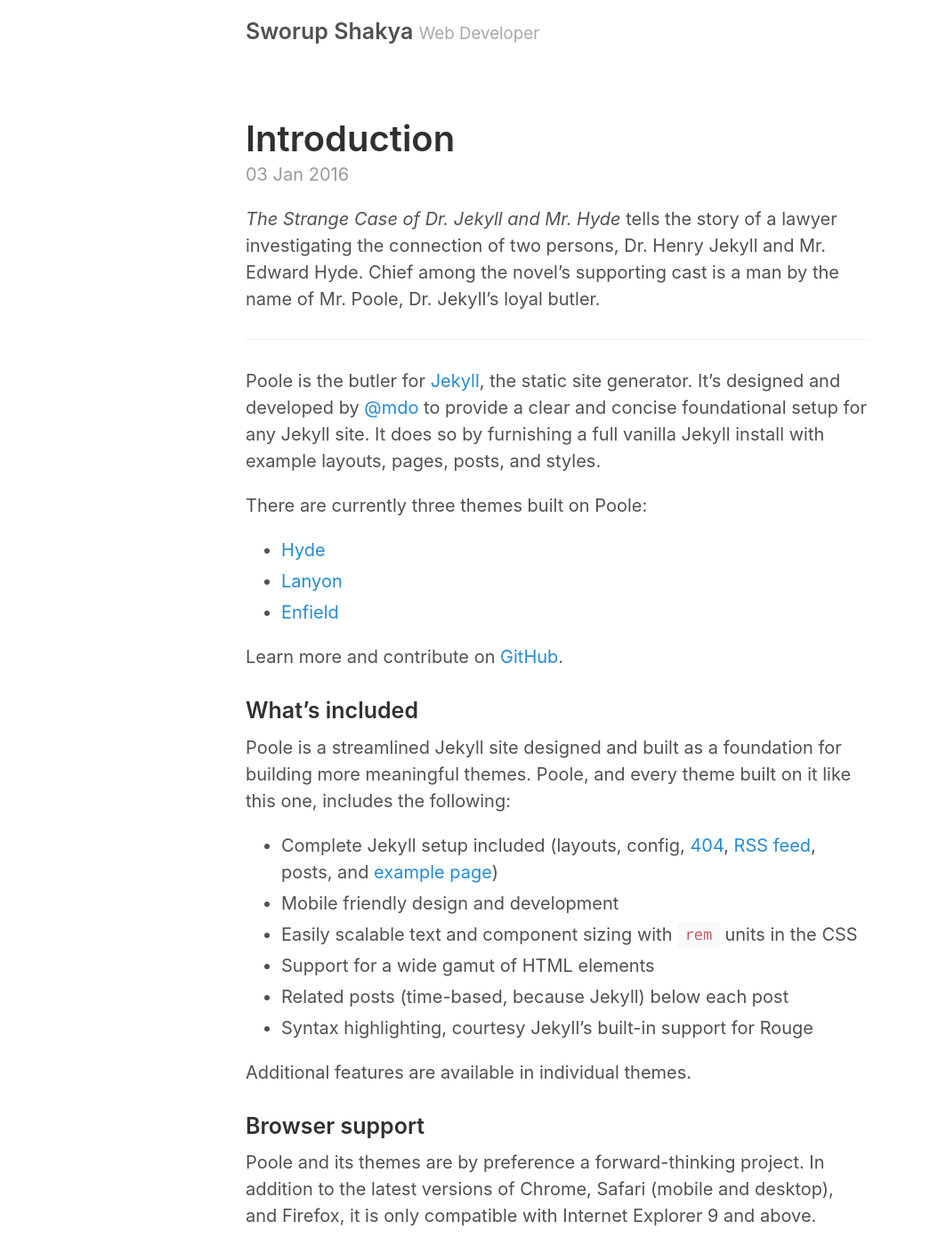
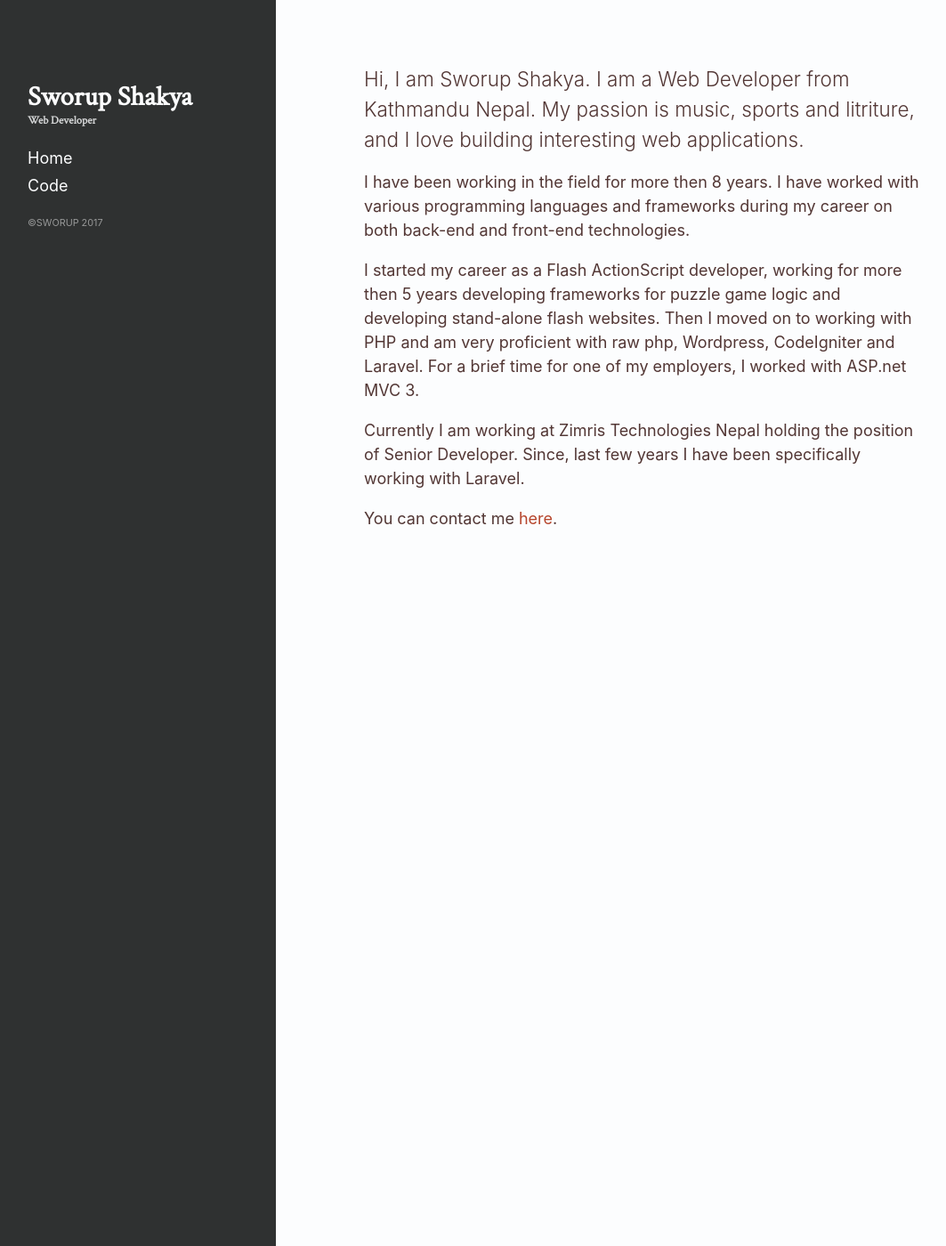
Before and after one commit to sworup/sworup.github.io, a Jekyll site: the page built from index.html, in a window 1280 px wide and 1400 px high. Shown: the whole window at 89% size, without its empty margins (14-1077 px from the left). Built offline with Jekyll 4.4.1, drawn with Linux system fonts in a browser that asks for light colours; the list of posts is cut into pages by our own code; some of the changed text lies outside the part shown.

Commit message:
Add Hyde theme

```diff
--- /dev/null
+++ b/_includes/sidebar.html
@@ -0,0 +1,35 @@
+<div class="sidebar">
+  <div class="container sidebar-sticky">
+    <div class="sidebar-about">
+      <h1>
+        <a href="{{ site.baseurl }}">
+          {{ site.title }}
+        </a>
+        <small>{{ site.tagline }}</small>
+      </h1>
+      <p class="lead">{{ site.description }}</p>
+    </div>
+
+    <nav class="sidebar-nav">
+      <a class="sidebar-nav-item{% if page.url == site.baseurl %} active{% endif %}" href="{{ site.baseurl }}">Home</a>
+
+      {% comment %}
+        The code below dynamically generates a sidebar nav of pages with
+        `layout: page` in the front-matter. See readme for usage.
+      {% endcomment %}
+
+      {% assign pages_list = site.pages %}
+      {% for node in pages_list %}
+        {% if node.title != null %}
+          {% if node.layout == "page" %}
+            <a class="sidebar-nav-item{% if page.url == node.url %} active{% endif %}" href="{{ node.url }}">{{ node.title }}</a>
+          {% endif %}
+        {% endif %}
+      {% endfor %}
+
+      <a class="sidebar-nav-item{% if page.url == site.baseurl %} active{% endif %}" target="_blank" href="https://code.sworup.com.np">Code</a>
+    </nav>
+
+    <p id="copyright">&copy;SWORUP {{ site.time | date: '%Y' }}</p>
+  </div>
+</div>
--- a/_layouts/default.html
+++ b/_layouts/default.html
@@ -4,24 +4,24 @@
   {% include head.html %}
 
   <body>
-
+    {% include sidebar.html %}
     <div class="container content">
-      <header class="masthead">
+      <!-- <header class="masthead">
         <h3 class="masthead-title">
           <a href="{{ site.baseurl }}/" title="Home">{{ site.title }}</a>
           <small>{{ site.tagline }}</small>
         </h3>
-      </header>
+      </header> -->
 
       <main>
         {{ content }}
       </main>
 
-      <footer class="footer">
+      <!-- <footer class="footer">
         <small>
           &copy; <time datetime="{{ site.time | date_to_xmlschema }}">{{ site.time | date: '%Y' }}</time>. All rights reserved.
         </small>
-      </footer>
+      </footer> -->
     </div>
 
     {% if site.analytics_id %}
--- a/_posts/2016-01-01-whats-jekyll.md
+++ /dev/null
@@ -1,10 +0,0 @@
----
-layout: post
-title: What's Jekyll?
----
-
-[Jekyll](http://jekyllrb.com) is a static site generator, an open-source tool for creating simple yet powerful websites of all shapes and sizes. From [the project's readme](https://github.com/jekyll/jekyll/blob/master/README.markdown):
-
-> Jekyll is a simple, blog aware, static site generator. It takes a template directory [...] and spits out a complete, static website suitable for serving with Apache or your favorite web server. This is also the engine behind GitHub Pages, which you can use to host your project’s page or blog right here from GitHub.
-
-It's an immensely useful tool. Find out more by [visiting the project on GitHub](https://github.com/jekyll/jekyll).
--- a/_posts/2016-01-02-example-content.md
+++ /dev/null
@@ -1,169 +0,0 @@
----
-layout: post
-title: Example content
----
-
-
-<div class="message">
-  Howdy! This is an example blog post that shows several types of HTML content supported in this theme.
-</div>
-
-Cum sociis natoque penatibus et magnis <a href="#">dis parturient montes</a>, nascetur ridiculus mus. *Aenean eu leo quam.* Pellentesque ornare sem lacinia quam venenatis vestibulum. Sed posuere consectetur est at lobortis. Cras mattis consectetur purus sit amet fermentum.
-
-> Curabitur blandit tempus porttitor. Nullam quis risus eget urna mollis ornare vel eu leo. Nullam id dolor id nibh ultricies vehicula ut id elit.
-
-Etiam porta **sem malesuada magna** mollis euismod. Cras mattis consectetur purus sit amet fermentum. Aenean lacinia bibendum nulla sed consectetur.
-
-## Inline HTML elements
-
-HTML defines a long list of available inline tags, a complete list of which can be found on the [Mozilla Developer Network](https://developer.mozilla.org/en-US/docs/Web/HTML/Element).
-
-- **To bold text**, use `<strong>`.
-- *To italicize text*, use `<em>`.
-- Abbreviations, like <abbr title="HyperText Markup Langage">HTML</abbr> should use `<abbr>`, with an optional `title` attribute for the full phrase.
-- Citations, like <cite>&mdash; Mark otto</cite>, should use `<cite>`.
-- <del>Deleted</del> text should use `<del>` and <ins>inserted</ins> text should use `<ins>`.
-- Superscript <sup>text</sup> uses `<sup>` and subscript <sub>text</sub> uses `<sub>`.
-
-Most of these elements are styled by browsers with few modifications on our part.
-
-## Footnotes
-
-Footnotes are supported as part of the Markdown syntax. Here's one in action. Clicking this number[^fn-sample_footnote] will lead you to a footnote. The syntax looks like:
-
-{% highlight text %}
-Clicking this number[^fn-sample_footnote]
-{% endhighlight %}
-
-Each footnote needs the `^fn-` prefix and a unique ID to be referenced for the footnoted content. The syntax for that list looks something like this:
-
-{% highlight text %}
-[^fn-sample_footnote]: Handy! Now click the return link to go back.
-{% endhighlight %}
-
-You can place the footnoted content wherever you like. Markdown parsers should properly place it at the bottom of the post.
-
-## Heading
-
-Vivamus sagittis lacus vel augue rutrum faucibus dolor auctor. Duis mollis, est non commodo luctus, nisi erat porttitor ligula, eget lacinia odio sem nec elit. Morbi leo risus, porta ac consectetur ac, vestibulum at eros.
-
-### Code
-
-Inline code is available with the `<code>` element. Snippets of multiple lines of code are supported through Pygments. Longer lines will automatically scroll horizontally when needed.
-
-{% highlight js %}
-// Example can be run directly in your JavaScript console
-
-// Create a function that takes two arguments and returns the sum of those arguments
-var adder = new Function("a", "b", "return a + b");
-
-// Call the function
-adder(2, 6);
-// > 8
-{% endhighlight %}
-
-You may also optionally show code snippets with line numbers. Add `linenos` to the Pygments tags.
-
-{% highlight js linenos %}
-// Example can be run directly in your JavaScript console
-
-// Create a function that takes two arguments and returns the sum of those arguments
-var adder = new Function("a", "b", "return a + b");
-
-// Call the function
-adder(2, 6);
-// > 8
-{% endhighlight %}
-
-Aenean lacinia bibendum nulla sed consectetur. Etiam porta sem malesuada magna mollis euismod. Fusce dapibus, tellus ac cursus commodo, tortor mauris condimentum nibh, ut fermentum massa.
-
-### Gists via GitHub Pages
-
-Vestibulum id ligula porta felis euismod semper. Nullam quis risus eget urna mollis ornare vel eu leo. Donec sed odio dui.
-
-{% gist 13f94b734a4ddb132735 gist.md %}
-
-Aenean eu leo quam. Pellentesque ornare sem lacinia quam venenatis vestibulum. Nullam quis risus eget urna mollis ornare vel eu leo. Cum sociis natoque penatibus et magnis dis parturient montes, nascetur ridiculus mus. Donec sed odio dui. Vestibulum id ligula porta felis euismod semper.
-
-### Lists
-
-Cum sociis natoque penatibus et magnis dis parturient montes, nascetur ridiculus mus. Aenean lacinia bibendum nulla sed consectetur. Etiam porta sem malesuada magna mollis euismod. Fusce dapibus, tellus ac cursus commodo, tortor mauris condimentum nibh, ut fermentum massa justo sit amet risus.
-
-* Praesent commodo cursus magna, vel scelerisque nisl consectetur et.
-* Donec id elit non mi porta gravida at eget metus.
-* Nulla vitae elit libero, a pharetra augue.
-
-Donec ullamcorper nulla non metus auctor fringilla. Nulla vitae elit libero, a pharetra augue.
-
-1. Vestibulum id ligula porta felis euismod semper.
-2. Cum sociis natoque penatibus et magnis dis parturient montes, nascetur ridiculus mus.
-3. Maecenas sed diam eget risus varius blandit sit amet non magna.
-
-Cras mattis consectetur purus sit amet fermentum. Sed posuere consectetur est at lobortis.
-
-<dl>
-  <dt>HyperText Markup Language (HTML)</dt>
-  <dd>The language used to describe and define the content of a Web page</dd>
-
-  <dt>Cascading Style Sheets (CSS)</dt>
-  <dd>Used to describe the appearance of Web content</dd>
-
-  <dt>JavaScript (JS)</dt>
-  <dd>The programming language used to build advanced Web sites and applications</dd>
-</dl>
-
-Integer posuere erat a ante venenatis dapibus posuere velit aliquet. Morbi leo risus, porta ac consectetur ac, vestibulum at eros. Nullam quis risus eget urna mollis ornare vel eu leo.
-
-### Images
-
-Quisque consequat sapien eget quam rhoncus, sit amet laoreet diam tempus. Aliquam aliquam metus erat, a pulvinar turpis suscipit at.
-
-![placeholder](http://placehold.it/800x400 "Large example image")
-![placeholder](http://placehold.it/400x200 "Medium example image")
-![placeholder](http://placehold.it/200x200 "Small example image")
-
-### Tables
-
-Aenean lacinia bibendum nulla sed consectetur. Lorem ipsum dolor sit amet, consectetur adipiscing elit.
-
-<table>
-  <thead>
-    <tr>
-      <th>Name</th>
-      <th>Upvotes</th>
-      <th>Downvotes</th>
-    </tr>
-  </thead>
-  <tfoot>
-    <tr>
-      <td>Totals</td>
-      <td>21</td>
-      <td>23</td>
-    </tr>
-  </tfoot>
-  <tbody>
-    <tr>
-      <td>Alice</td>
-      <td>10</td>
-      <td>11</td>
-    </tr>
-    <tr>
-      <td>Bob</td>
-      <td>4</td>
-      <td>3</td>
-    </tr>
-    <tr>
-      <td>Charlie</td>
-      <td>7</td>
-      <td>9</td>
-    </tr>
-  </tbody>
-</table>
-
-Nullam id dolor id nibh ultricies vehicula ut id elit. Sed posuere consectetur est at lobortis. Nullam quis risus eget urna mollis ornare vel eu leo.
-
------
-
-Want to see something else added? <a href="https://github.com/poole/poole/issues/new">Open an issue.</a>
-
-[^fn-sample_footnote]: Handy! Now click the return link to go back.
--- a/_posts/2016-01-03-introduction.md
+++ /dev/null
@@ -1,41 +0,0 @@
----
-layout: post
-title: Introduction
----
-
-*The Strange Case of Dr. Jekyll and Mr. Hyde* tells the story of a lawyer investigating the connection of two persons, Dr. Henry Jekyll and Mr. Edward Hyde. Chief among the novel's supporting cast is a man by the name of Mr. Poole, Dr. Jekyll's loyal butler.
-
------
-
-Poole is the butler for [Jekyll](http://jekyllrb.com), the static site generator. It's designed and developed by [@mdo](https://twitter.com/mdo) to provide a clear and concise foundational setup for any Jekyll site. It does so by furnishing a full vanilla Jekyll install with example layouts, pages, posts, and styles.
-
-There are currently three themes built on Poole:
-
-* [Hyde](http://hyde.getpoole.com)
-* [Lanyon](http://lanyon.getpoole.com)
-* [Enfield](http://enfield.getpoole.com)
-
-Learn more and contribute on [GitHub]({{ site.github.repo }}).
-
-### What's included
-
-Poole is a streamlined Jekyll site designed and built as a foundation for building more meaningful themes. Poole, and every theme built on it like this one, includes the following:
-
-* Complete Jekyll setup included (layouts, config, [404]({{ site.baseurl }}/404.html), [RSS feed]({{ site.baseurl }}/atom.xml), posts, and [example page]({{ site.baseurl }}/about))
-* Mobile friendly design and development
-* Easily scalable text and component sizing with `rem` units in the CSS
-* Support for a wide gamut of HTML elements
-* Related posts (time-based, because Jekyll) below each post
-* Syntax highlighting, courtesy Jekyll's built-in support for Rouge
-
-Additional features are available in individual themes.
-
-### Browser support
-
-Poole and its themes are by preference a forward-thinking project. In addition to the latest versions of Chrome, Safari (mobile and desktop), and Firefox, it is only compatible with Internet Explorer 9 and above.
-
-### Download
-
-These themes are developed on and hosted with GitHub. Head to the [GitHub repository]({{ site.github.repo }}) for downloads, bug reports, and features requests.
-
-Thanks!
--- /dev/null
+++ b/_sass/_hyde.scss
@@ -0,0 +1,129 @@
+/*
+ * Sidebar
+ *
+ * Flexible banner for housing site name, intro, and "footer" content. Starts
+ * out above content in mobile and later moves to the side with wider viewports.
+ */
+
+.sidebar {
+  text-align: center;
+  padding: 1rem 1rem;
+  color: rgba(255,255,255,.5);
+  background-color: $sidebar-bg;
+
+  a {
+    color: $milk;
+    text-decoration: none;
+    &:hover {
+      color: $ceramic;
+    }
+  }
+}
+
+#copyright {
+  font-size: 0.6rem;
+}
+
+@media (min-width: 48em) {
+  .sidebar {
+    position: fixed;
+    top: 0;
+    left: 0;
+    bottom: 0;
+    width: 18rem;
+    text-align: left;
+  }
+}
+
+
+/* About section */
+.sidebar-about h1 {
+  color: $tagline-color;
+  margin-top: 0;
+  font-family: $logo-font;
+  font-size: 1.7rem;
+}
+
+/* Sidebar nav */
+.sidebar-nav {
+  margin-bottom: 1rem;
+}
+
+.sidebar-nav-item {
+  display: block;
+  line-height: 1.75;
+}
+a.sidebar-nav-item:hover,
+a.sidebar-nav-item:focus {
+  text-decoration: underline;
+}
+.sidebar-nav-item.active {
+  font-weight: bold;
+}
+
+/* Sticky sidebar
+ *
+ * Add the `sidebar-sticky` class to the sidebar's container to affix it the
+ * contents to the bottom of the sidebar in tablets and up.
+ */
+
+@media (min-width: 48em) {
+  .sidebar-sticky {
+    position: absolute;
+    right:  1rem;
+    top: 5rem;
+    left:   1rem;
+  }
+}
+
+
+/* Container
+ *
+ * Align the contents of the site above the proper threshold with some margin-fu
+ * with a 25%-wide `.sidebar`.
+ */
+
+.content {
+  padding-top:    4rem;
+  padding-bottom: 4rem;
+}
+
+@media (min-width: 48em) {
+  .content {
+    max-width: 38rem;
+    margin-left: 20rem;
+    margin-right: 2rem;
+  }
+}
+
+@media (min-width: 64em) {
+  .content {
+    margin-left: 22rem;
+    margin-right: 4rem;
+  }
+}
+
+
+/*
+ * Reverse layout
+ *
+ * Flip the orientation of the page by placing the `.sidebar` on the right.
+ */
+
+@media (min-width: 48em) {
+  .layout-reverse .sidebar {
+    left: auto;
+    right: 0;
+  }
+  .layout-reverse .content {
+    margin-left: 2rem;
+    margin-right: 20rem;
+  }
+}
+
+@media (min-width: 64em) {
+  .layout-reverse .content {
+    margin-left: 4rem;
+    margin-right: 22rem;
+  }
+}
--- a/_sass/_type.scss
+++ b/_sass/_type.scss
@@ -6,17 +6,22 @@
   margin-bottom: .5rem;
   font-weight: 600;
   line-height: 1.25;
-  color: #313131;
+  color: $header-color;
   text-rendering: optimizeLegibility;
 }
 
 h1 {
   font-size: 2rem;
+  small {
+    font-size: 0.7rem;
+    display:block;
+    opacity: 0.8;
+  }
 }
 
 h2 {
   margin-top: 1rem;
-  font-size: 1.5rem;
+  font-size: 1rem;
 }
 
 h3 {
--- a/_sass/_variables.scss
+++ b/_sass/_variables.scss
@@ -1,3 +1,5 @@
+@import url('https://fonts.googleapis.com/css?family=Crimson+Text');
+
 $gray-1: #f9f9f9;
 $gray-2: #ccc;
 $gray-3: #767676;
@@ -13,18 +15,50 @@
 // $blue: #6a9fb5;
 $brown: #8f5536;
 
+$prussian_blue: #0B3C58;
+$gold_leaf: #D98B31;
+$sky_blue: #328cc1;
+
+$coffee: #B38867;
+$slate: #626D71;
+$ceramic: #CDCDC0;
+
+$cocca: #301B26;
+$chocolate: #523634;
+$frosting: #DDC5A2;
+$toffee: #B6452C;
+
+$milk: #FCFDFE;
+$bone: #F8F1E5;
+
+$sea: #2F496E;
+
+$coal: #2F3131;
+
+$steel_blue: #426E86;
+
+$sunrise: #F9BA32;
+
 $root-font-family: -apple-system, BlinkMacSystemFont, "Segoe UI", "Roboto", "Oxygen", "Ubuntu", "Cantarell", "Fira Sans", "Droid Sans", "Helvetica Neue", Arial, sans-serif;
-$root-font-size: 16px;
+$root-font-size: 14px;
 $root-line-height: 1.5;
 
-$body-color: #515151;
-$body-bg: #fff;
-$link-color: $blue;
+$logo-font: "Crimson Text", serif;
 
-$border-color: #e5e5e5;
+$body-color: $chocolate;
+$body-bg: $milk;
+$link-color: $toffee;
+
+$sidebar-bg: $coal;
+
+$border-color: $toffee;
+
+$header-color: $cocca;
+
+$tagline-color: $milk;
 
 $large-breakpoint: 38em;
-$large-font-size: 20px;
+$large-font-size: 18px;
 
 $code-font-family: Menlo, Monaco, "Courier New", monospace;
-$code-color: #bf616a;
+$code-color: $toffee;
--- a/about.md
+++ /dev/null
@@ -1,30 +0,0 @@
----
-layout: page
-title: About
----
-
-<p class="message">
-  Hey there! This page is included as an example. Feel free to customize it for your own use upon downloading. Carry on!
-</p>
-
-In the novel, *The Strange Case of Dr. Jekyll and Mr. Hyde*, Mr. Poole is Dr. Jekyll's virtuous and loyal butler. Similarly, Poole is an upstanding and effective butler that helps you build Jekyll themes. It's made by [@mdo](https://twitter.com/mdo).
-
-There are currently two themes built on Poole:
-
-* [Hyde](http://hyde.getpoole.com)
-* [Lanyon](http://lanyon.getpoole.com)
-
-Learn more and contribute on [GitHub](https://github.com/poole).
-
-## Setup
-
-Some fun facts about the setup of this project include:
-
-* Built for [Jekyll](http://jekyllrb.com)
-* Developed on GitHub and hosted for free on [GitHub Pages](https://pages.github.com)
-* Coded with [Sublime Text 2](http://sublimetext.com), an amazing code editor
-* Designed and developed while listening to music like [Blood Bros Trilogy](https://soundcloud.com/maddecent/sets/blood-bros-series)
-
-Have questions or suggestions? Feel free to [open an issue on GitHub](https://github.com/poole/poole/issues/new) or [ask me on Twitter](https://twitter.com/mdo).
-
-Thanks for reading!
--- a/index.html
+++ b/index.html
@@ -3,31 +3,11 @@
 title: Home
 ---
 
-<div class="posts">
-  {% for post in paginator.posts %}
-  <article class="post">
-    <h1 class="post-title">
-      <a href="{{ site.baseurl }}{{ post.url }}">
-        {{ post.title }}
-      </a>
-    </h1>
+<div id="introduction">
+  <p class="lead">Hi, I am Sworup Shakya. I am a Web Developer from Kathmandu Nepal. My passion is music, sports and litriture, and I love building interesting web applications.</p>
+  <p>I have been working in the field for more then 8 years. I have worked with various programming languages and frameworks during my career on both back-end and front-end technologies. </p>
+  <p>I started my career as a Flash ActionScript developer, working for more then 5 years developing frameworks for puzzle game logic and developing stand-alone flash websites. Then I moved on to working with PHP and am very proficient with raw php, Wordpress, CodeIgniter and Laravel. For a brief time for one of my employers, I worked with ASP.net MVC 3.</p>
+  <p>Currently I am working at Zimris Technologies Nepal holding the position of Senior Developer. Since, last few years I have been specifically working with Laravel.</p>
 
-    <time datetime="{{ post.date | date_to_xmlschema }}" class="post-date">{{ post.date | date_to_string }}</time>
-
-    {{ post.content }}
-  </article>
-  {% endfor %}
+  <p>You can contact me <a href="contact">here</a>.</p>
 </div>
-
-<div class="pagination">
-  {% if paginator.next_page %}
-    <a class="pagination-item older" href="{{ paginator.next_page_path | prepend: site.baseurl }}">Older</a>
-  {% else %}
-    <span class="pagination-item older">Older</span>
-  {% endif %}
-  {% if paginator.previous_page %}
-    <a class="pagination-item newer" href="{{ paginator.previous_page_path | prepend: site.baseurl }}">Newer</a>
-  {% else %}
-    <span class="pagination-item newer">Newer</span>
-  {% endif %}
-</div>
--- a/styles.scss
+++ b/styles.scss
@@ -27,3 +27,4 @@
 @import "posts";
 @import "pagination";
 @import "message";
+@import "_hyde";
```
